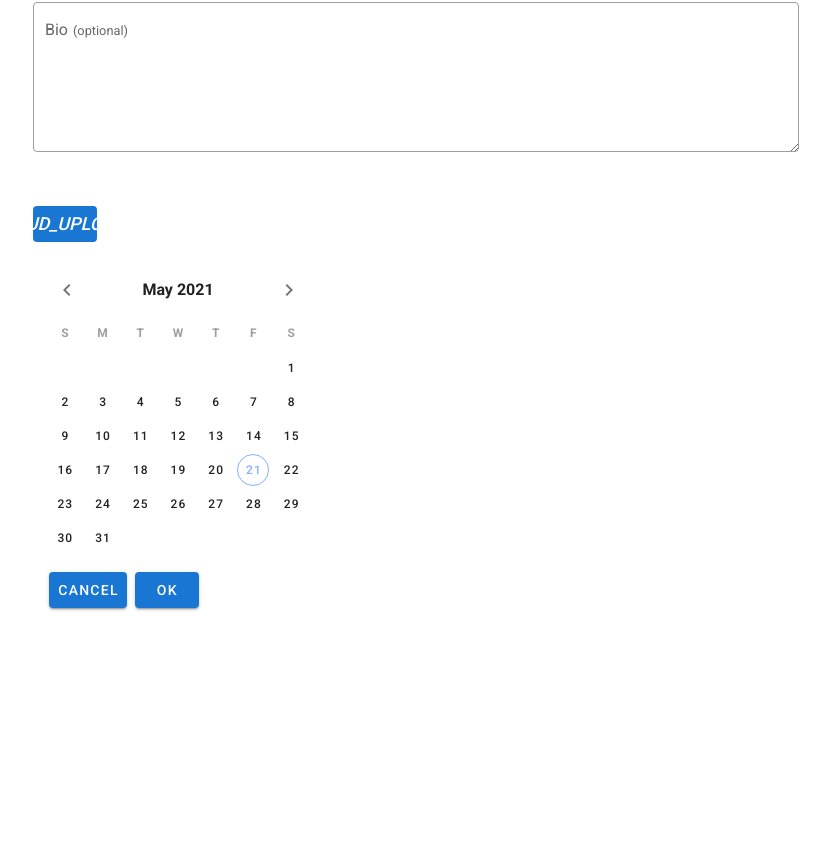
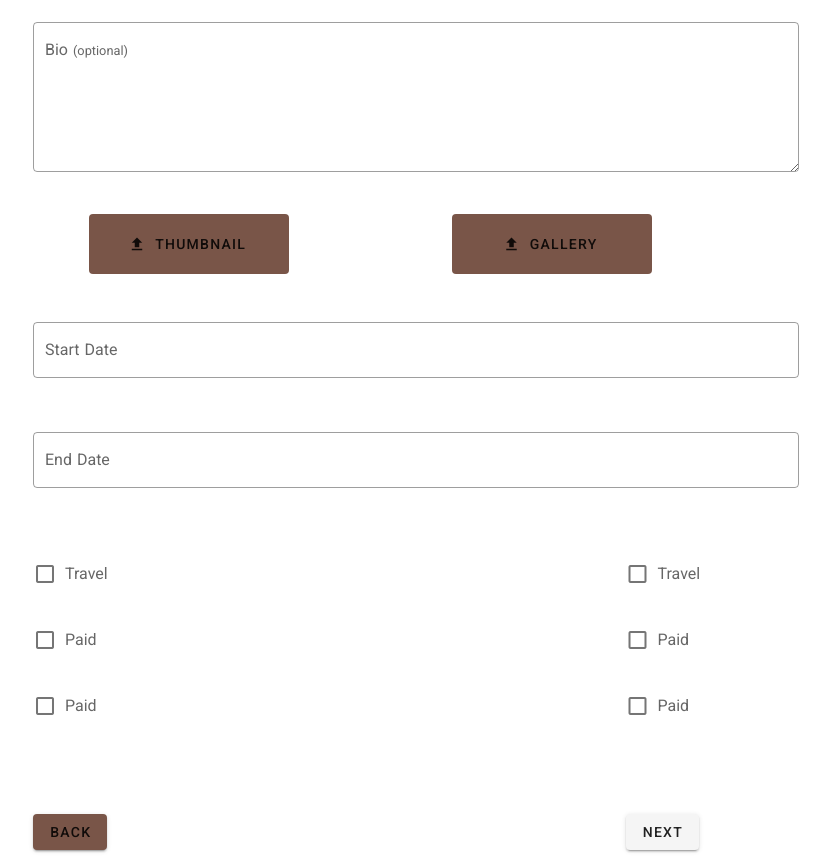
Before and after one commit to yetiblue/vuetify_portfolio_site, a Nuxt app in the folder portfolio/: page /newpost in a window 1280 px wide. Shown: the part 288-1150 px from the top of the page, without its empty margins (224-1054 px from the left). Before the commit the page ends 924 px from the top, so only its background shows below. Built offline with nearby package versions, Linux system fonts and the light colour scheme.

Commit message:
add: finished form page

```diff
--- a/portfolio/pages/newpost.vue
+++ b/portfolio/pages/newpost.vue
@@ -5,61 +5,218 @@
       <h1 class="text-center text-md-left ml-md-8 mt-md-2">
         New Post
       </h1>
-      <v-form>
+      <!-- <v-form> -->
       <v-container>
-          <h1 class="text-center">Submit Information Here</h1>
+        <h1 style="padding-bottom: 20px" class="text-center">
+          Submit Information Here
+        </h1>
 
         <v-row justify="center">
-            <v-col cols="12" md="8">
+          <v-col cols="12" sm="8">
             <v-text-field
               outlined
               justify="center"
               label="Regular"
             ></v-text-field>
           </v-col>
-            <v-col cols="12" md="8">
-              <v-textarea outlined v-model="form.bio" color="teal">
+          <v-col cols="12" sm="8">
+            <v-textarea label="Bio" outlined v-model="form.bio" color="teal">
               <template v-slot:label>
                 <div>Bio <small>(optional)</small></div>
               </template>
             </v-textarea>
           </v-col>
-            <v-col cols="12" md="8">
+
+          <v-row v-if="!mobile" justify="center" class="mb-6">
+            <v-col cols="12" sm="4">
               <v-btn
-                color="primary"
+                class="ml-md-18 ml-16"
+                width="200px"
+                height="60px"
+                color="brown"
                 depressed
-                :loading="isSelecting"
-                @click="onButtonClick"
               >
                 <v-icon left>
-                  cloud_upload
+                  mdi-upload
                 </v-icon>
+                Thumbnail
               </v-btn>
               <input
                 ref="uploader"
                 class="d-none"
                 type="file"
                 accept="image/*"
-                @change="onFileChanged"
               />
             </v-col>
-            <v-col cols="12" md="8">
-              <!-- <v-menu> -->
-              <!-- <v-text-field slot="activator" readonly></v-text-field> -->
-              <v-date-picker v-model="date" no-title scrollable actions>
-                <template scope="{ save, cancel }">
-                  <v-card-actions>
-                    <v-spacer></v-spacer>
-                    <v-btn flat color="primary" @click="cancel">Cancel</v-btn>
-                    <v-btn flat color="primary" @click="save">OK</v-btn>
-                  </v-card-actions>
+            <v-col cols="12" sm="4">
+              <v-btn
+                class="ml-6"
+                width="200px"
+                height="60px"
+                color="brown"
+                depressed
+              >
+                <v-icon left>
+                  mdi-upload
+                </v-icon>
+                Gallery
+              </v-btn>
+              <input
+                ref="uploader"
+                class="d-none"
+                type="file"
+                accept="image/*"
+              />
+            </v-col>
+          </v-row>
+          <v-row v-if="mobile" justify="center" class="mb-6">
+            <v-col cols="12" sm="4">
+              <v-btn
+                justify="center"
+                class="ml-16"
+                width="200px"
+                height="60px"
+                color="brown"
+                depressed
+              >
+                <v-icon left>
+                  mdi-upload
+                </v-icon>
+                Thumbnail
+              </v-btn>
+              <input
+                ref="uploader"
+                class="d-none"
+                type="file"
+                accept="image/*"
+              />
+            </v-col>
+            <v-col cols="8" sm="4">
+              <v-btn
+                justify="center"
+                width="200px"
+                height="60px"
+                color="brown"
+                depressed
+              >
+                <v-icon left>
+                  mdi-upload
+                </v-icon>
+                Gallery
+              </v-btn>
+              <input
+                ref="uploader"
+                class="d-none"
+                type="file"
+                accept="image/*"
+              />
+            </v-col>
+          </v-row>
+          <v-col cols="12" sm="8">
+            <v-menu
+              v-model="startDateMenuOpen"
+              :nudge-right="40"
+              transition="scale-transition"
+              offset-y
+              max-width="290px"
+              min-width="290px"
+            >
+              <template v-slot:activator="{ on }">
+                <v-text-field
+                  outlined
+                  label="Start Date"
+                  readonly
+                  :value="form.start_date"
+                  v-on="on"
+                ></v-text-field>
               </template>
-              </v-date-picker>
-              <!-- </v-menu> -->
+              <v-date-picker
+                v-model="form.start_date"
+                no-title
+                @input="startDateMenuOpen = false"
+                :min="minDate"
+              ></v-date-picker>
+            </v-menu>
+          </v-col>
+          <v-col cols="12" sm="8">
+            <v-menu
+              v-model="endDateMenuOpen"
+              :nudge-right="40"
+              transition="scale-transition"
+              offset-y
+              max-width="290px"
+              min-width="290px"
+            >
+              <template v-slot:activator="{ on }">
+                <v-text-field
+                  outlined
+                  label="End Date"
+                  readonly
+                  :value="form.end_date"
+                  v-on="on"
+                ></v-text-field>
+              </template>
+              <v-date-picker
+                v-model="form.end_date"
+                no-title
+                @input="endDateMenuOpen = false"
+                :min="minDate"
+              ></v-date-picker>
+            </v-menu>
+          </v-col>
+          <v-col outlined style="height=10vh" cols="6" sm="6"
+            ><v-checkbox
+              v-model="form.tags"
+              label="Travel"
+              color="green"
+              value="Travel"
+            ></v-checkbox>
+            <v-checkbox
+              v-model="form.tags"
+              label="Paid"
+              color="green"
+              value="Paid"
+            ></v-checkbox>
+            <v-checkbox
+              v-model="form.tags"
+              label="Paid"
+              color="green"
+              value="Paid"
+            ></v-checkbox>
+          </v-col>
+          <v-col outlined style="height=10vh" cols="4" sm="2"
+            ><v-checkbox
+              v-model="form.tags"
+              label="Travel"
+              color="green"
+              value="Travel"
+            ></v-checkbox>
+            <v-checkbox
+              v-model="form.tags"
+              label="Paid"
+              color="green"
+              value="Paid"
+            ></v-checkbox>
+            <v-checkbox
+              v-model="form.tags"
+              label="Paid"
+              color="green"
+              value="Paid"
+            ></v-checkbox>
+          </v-col>
+        </v-row>
+
+        <v-row justify="center">
+          <v-col cols="6">
+            <v-btn class="brown" style="margin-top: 50px"> Back</v-btn>
+          </v-col>
+          <v-col cols="4" sm="2">
+            <v-btn style="margin-top: 50px;"> Next </v-btn>
           </v-col>
         </v-row>
       </v-container>
-      </v-form>
+
+      <!-- </v-form> -->
     </v-app>
   </div>
 </template>
@@ -68,14 +225,37 @@ import TopNavbar from "~/components/TopNavbar";
 export default {
   data() {
     return {
+      picker: new Date().toISOString().substr(0, 10),
+      date: null,
+      startDateMenuOpen: false,
+      endDateMenuOpen: false,
+
+      minDate: "2019-07-04",
+      maxDate: "2019-08-30",
       form: {
         bio: "",
-        date: ""
+        date: "",
+        start_date: null,
+        end_date: null,
+        tags: null
       }
       //   extraSmallMobile: true
     };
   },
-  components: { TopNavbar }
+  components: { TopNavbar },
+  computed: {
+    mobile() {
+      switch (this.$vuetify.breakpoint.name) {
+        case "md":
+          return true;
+
+        case "sm":
+          return true;
+        case "xs":
+          return true;
+      }
+    }
+  }
 };
 </script>
 <style>
```
Lines whose indentation alone changed are shown as unchanged.
